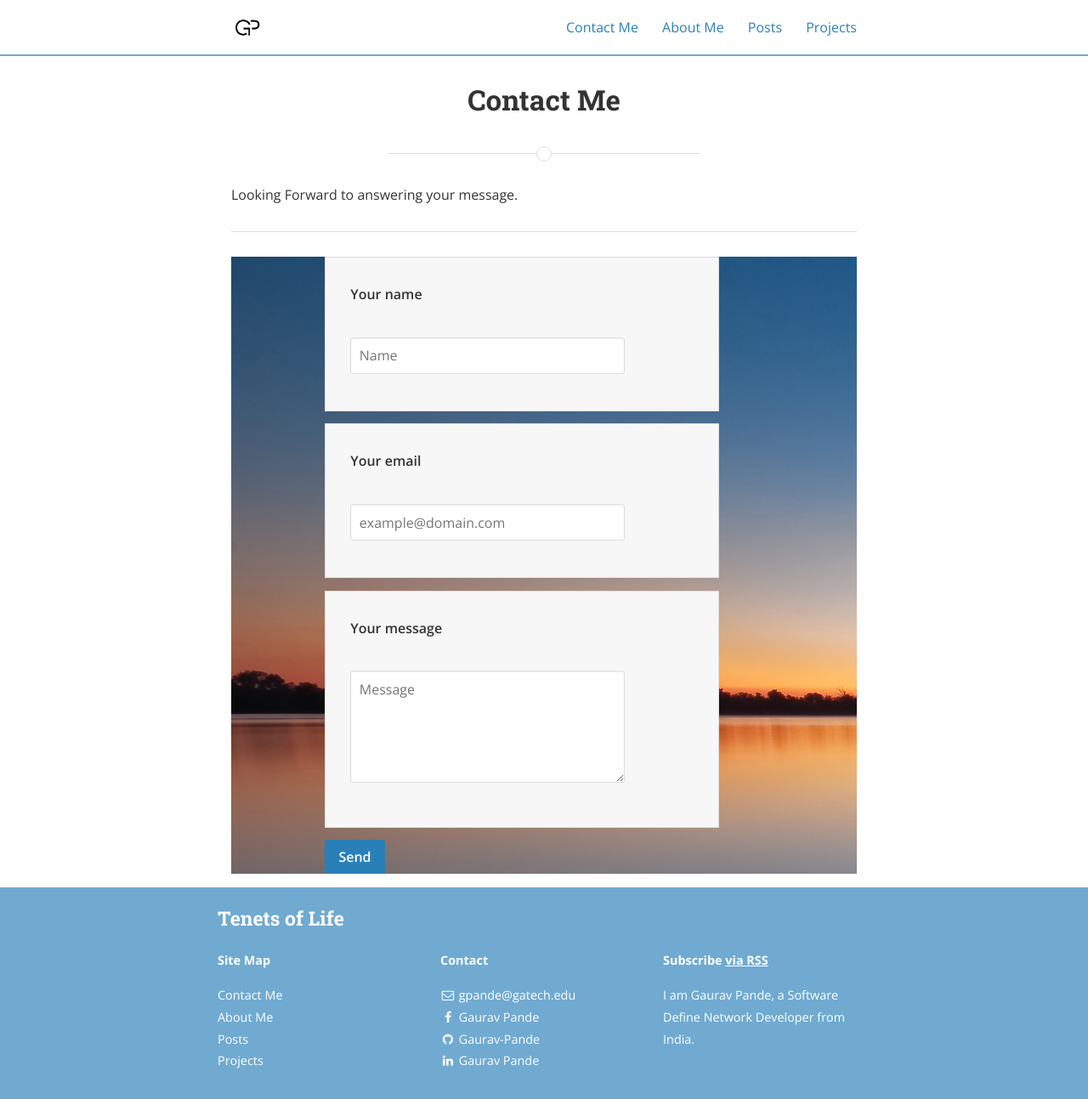
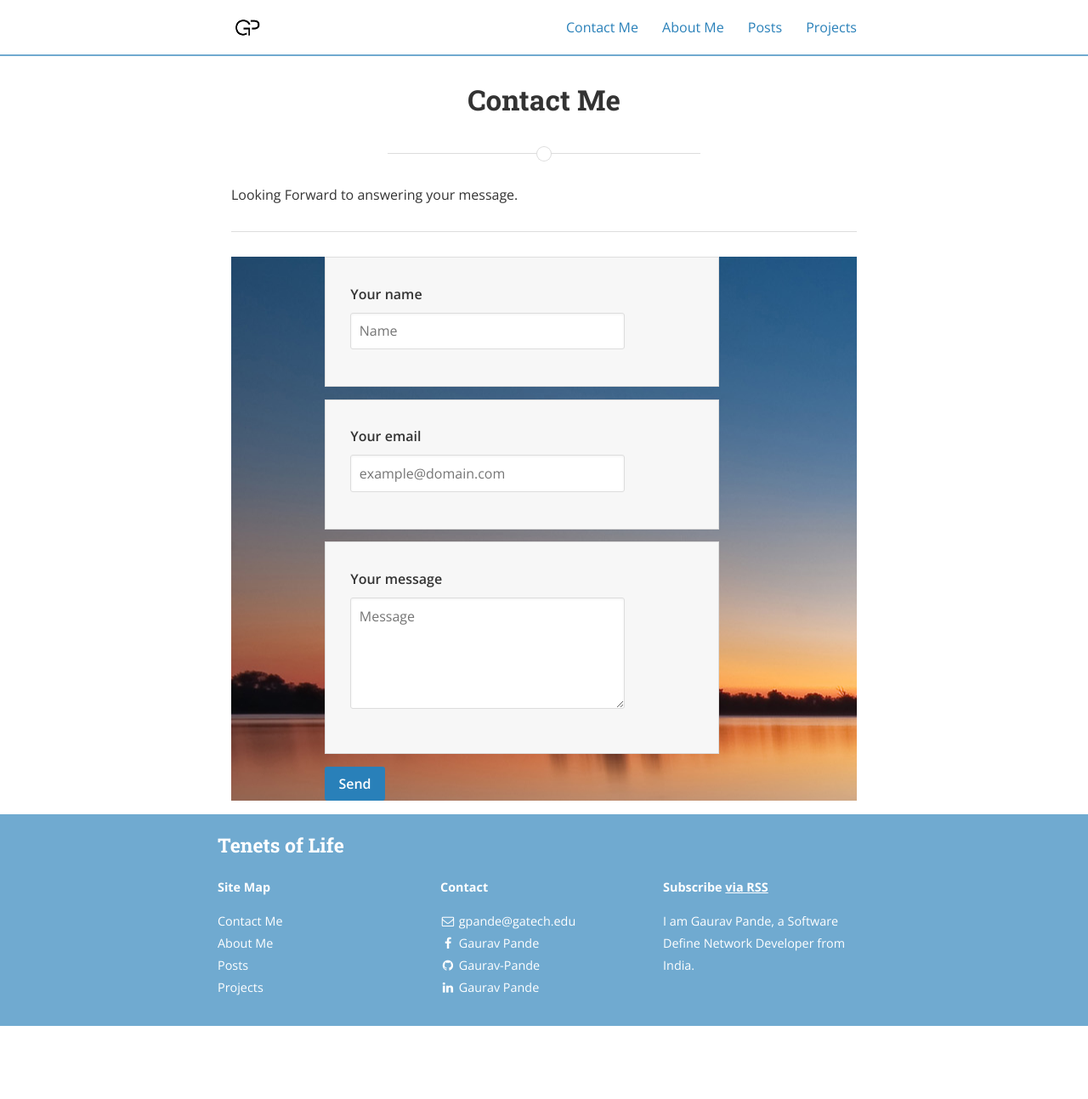
Before and after one commit to Gaurav-Pande/gaurav-pande.github.io, a Jekyll site: the page built from Lets-talk.md, in a window 1280 px wide. Shown: the whole page at 85% size. Built offline with Jekyll 4.4.1, drawn with Linux system fonts in a browser that asks for light colours; nearby versions of some CDN libraries; a style sheet for code colours, icons or effects is not loaded; after the commit the page ends 1207 px from its top, so only the background shows below that.

```diff
--- a/Lets-talk.md
+++ b/Lets-talk.md
@@ -10,15 +10,15 @@ Looking Forward to answering your message.
 <div style="background-image:url('/assets/horizon.jpg');height:100%;width:100%;">
 <form action="//formspree.io/email@domain.com" method="POST" style="margin: 0 auto;width:70%"  >
     <fieldset style="width:90%;height=80%">
-        <label for="name">Your name</label><br>
+        <label for="name">Your name</label>
         <input type="text" name="name" placeholder="Name" required>
     </fieldset>
     <fieldset style="width:90%;height=80%">
-        <label for="_replyto">Your email</label><br>
+        <label for="_replyto">Your email</label>
         <input type="email" name="_replyto" placeholder="example@domain.com" required>
     </fieldset>
     <fieldset style="width:90%;height=80%">
-        <label for="message">Your message</label><br>
+        <label for="message">Your message</label>
         <textarea name="message" rows="5" placeholder="Message" width="80%" required></textarea>
     </fieldset>
     <input class="hidden" type="text" name="_gotcha" style="display:none">
```
